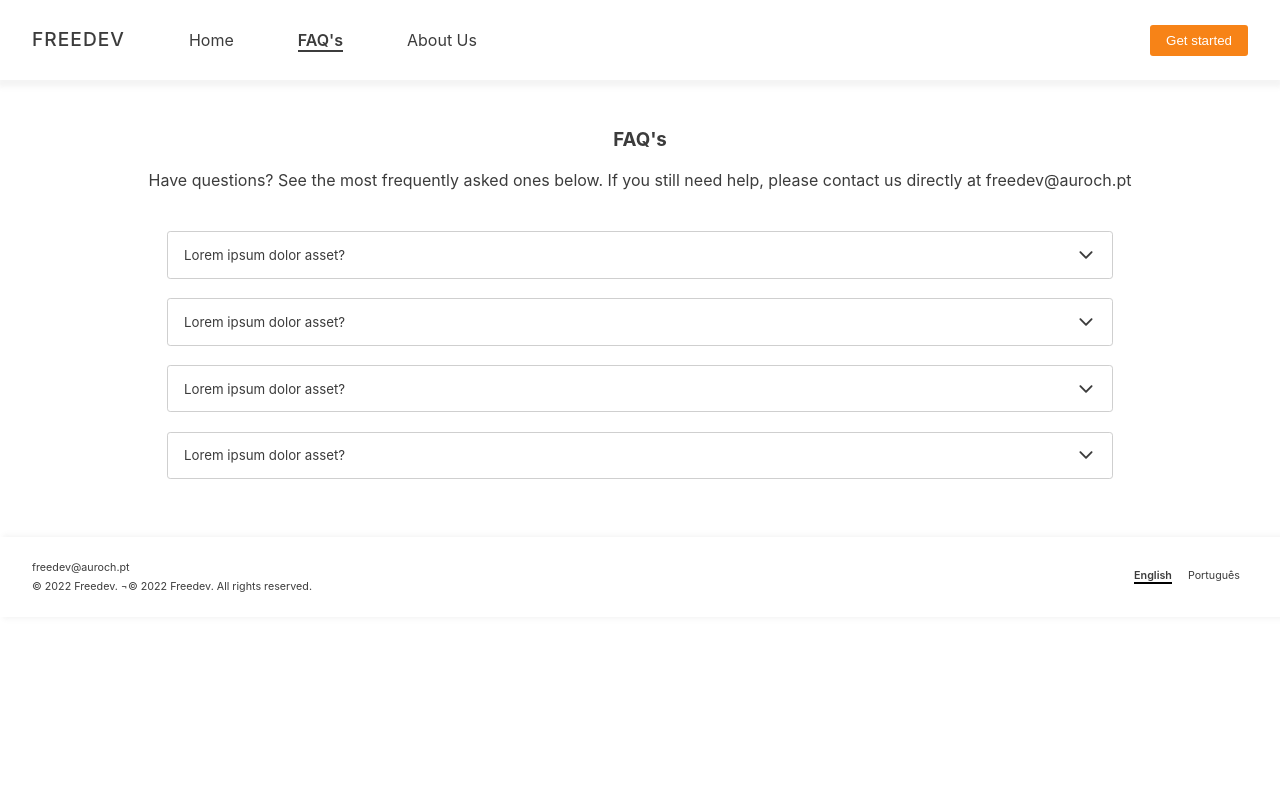
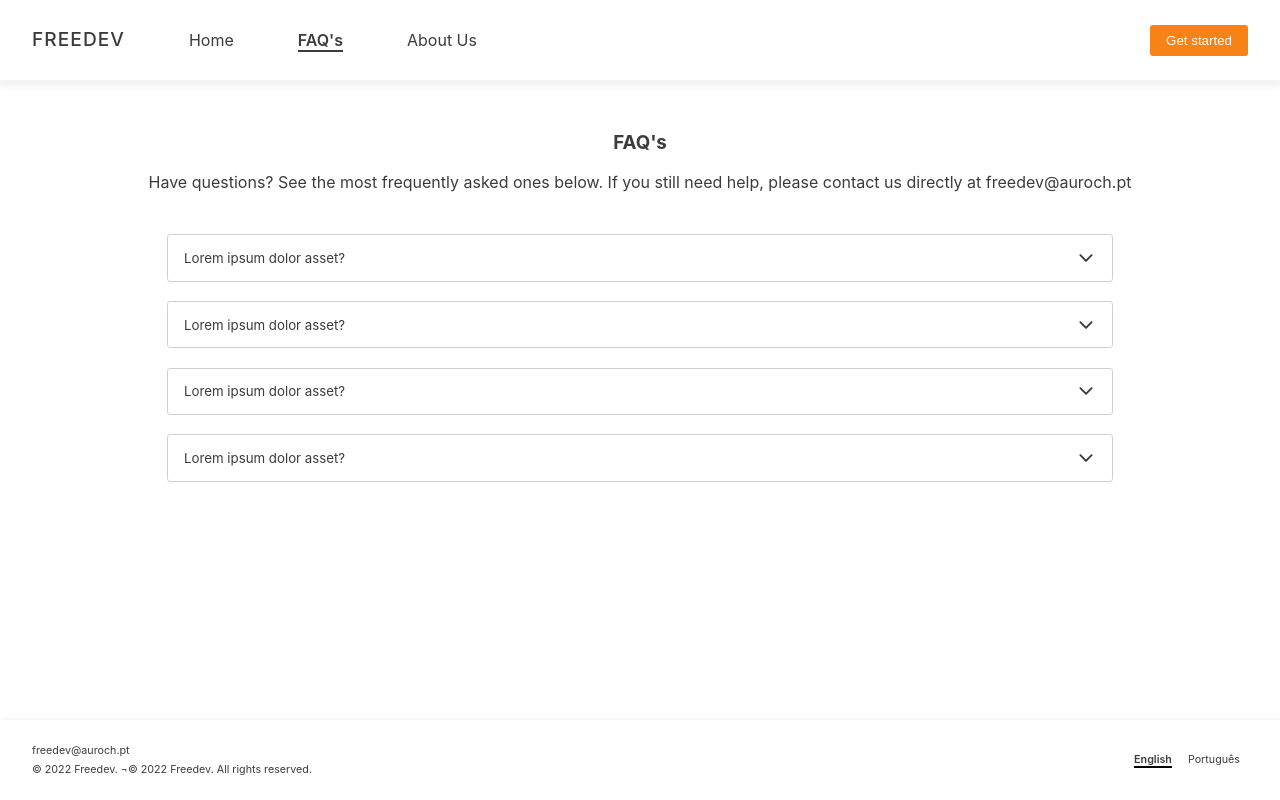
Before and after one commit to Auroch-pt/landing-page, a React (Create React App) app: page /faqs in a window 1280 px wide. Built offline with nearby package versions, Linux system fonts and the light colour scheme.

Commit message:
FIX: Footer UI bug on FAQs page

```diff
--- a/package.json
+++ b/package.json
@@ -21,7 +21,7 @@
     "web-vitals": "^1.0.1"
   },
   "scripts": {
-    "start": "react-scripts start",
+    "start": "react-scripts start --watch",
     "build": "react-scripts build",
     "test": "jest --watchAll",
     "eject": "react-scripts eject"
--- a/src/components/Footer/Footer.styles.scss
+++ b/src/components/Footer/Footer.styles.scss
@@ -2,6 +2,7 @@ $footer_background: #ffffff;
 $footer_color: #333333;
 
 .footer {
+  position: static;
   display: flex;
   justify-content: space-between;
   align-items: center;
--- a/src/views/Faqs/Faqs.scss
+++ b/src/views/Faqs/Faqs.scss
@@ -1,7 +1,7 @@
 .faqs__container {
-  margin-top: 3rem;
+  height: calc(100vh - 14rem);
   text-align: center;
-  padding: 0 2rem;
+  padding: 2rem;
 
   .faqs__rectangles {
     display: flex;
```
